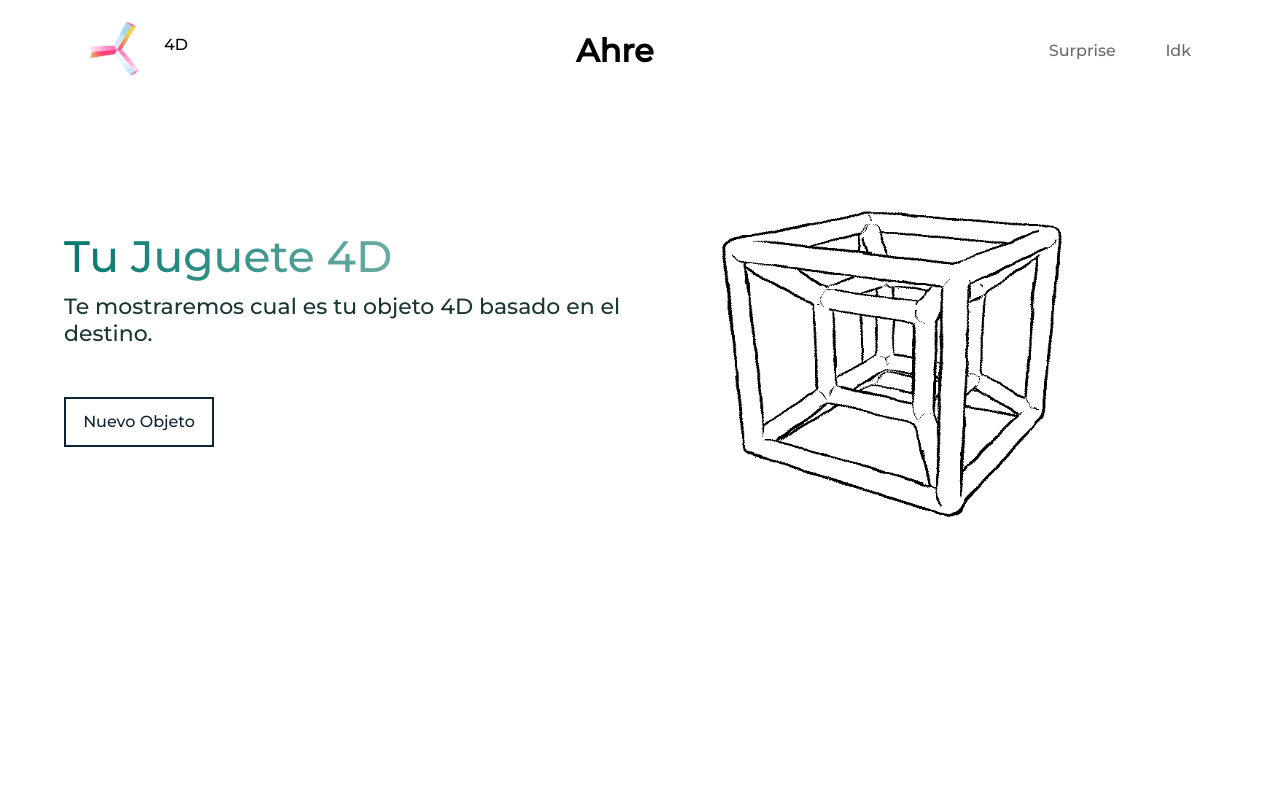
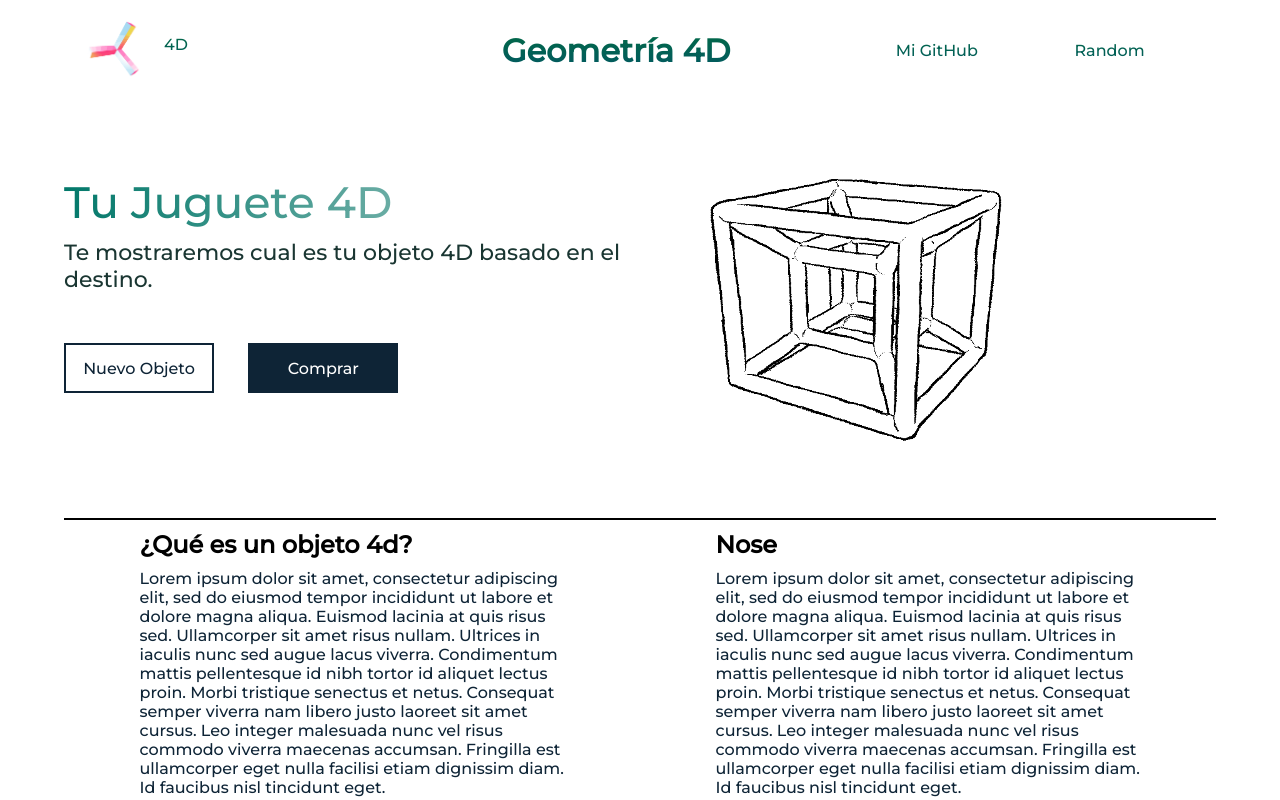
Before and after one commit to thelpix/1Pag.github.io, a plain HTML site: page index.html in a window 1280 px wide. Drawn offline with Linux system fonts and the light colour scheme.

Commit message:
He añadido texto
Añadi un cuerpo, unos links.

```diff
--- a/index.html
+++ b/index.html
@@ -18,11 +18,11 @@
             <img class="animated_gif" src="img/logo.gif" alt="logo">
             <h4 class="logo">4D</h4>
         </div>
-        <h1>Ahre</h1>
+        <h1>Geometría 4D</h1>
         <nav>
             <ul class="nav-links">
-                <li ><a class="nav-link" href="#">Surprise</a></li>
-                <li ><a class="nav-link" href="#">Idk</a></li>
+                <li ><a class="nav-link" href="https://github.com/thelpix/PrimerPag">Mi GitHub</a></li>
+                <li ><a class="nav-link" href="https://theuselessweb.com/">Random</a></li>
             </ul>
         </nav>
 
@@ -35,11 +35,22 @@
                   <p>Te mostraremos cual es tu objeto 4D basado en el destino.</p>
               </div>
               <button class="generar">Nuevo Objeto</button>
+              <button class="comprar">Comprar</button>
           </div>
            <div class="Geom">
                 <img src="img/gif/4dCube.gif" alt="4D Object">
            </div>
         </section>
+        <section class="bloque">
+            <div class="bloque-texto">
+                <h2 class="titulo1">¿Qué es un objeto 4d?</h2>
+                <p class="texto1">Lorem ipsum dolor sit amet, consectetur adipiscing elit, sed do eiusmod tempor incididunt ut labore et dolore magna aliqua. Euismod lacinia at quis risus sed. Ullamcorper sit amet risus nullam. Ultrices in iaculis nunc sed augue lacus viverra. Condimentum mattis pellentesque id nibh tortor id aliquet lectus proin. Morbi tristique senectus et netus. Consequat semper viverra nam libero justo laoreet sit amet cursus. Leo integer malesuada nunc vel risus commodo viverra maecenas accumsan. Fringilla est ullamcorper eget nulla facilisi etiam dignissim diam. Id faucibus nisl tincidunt eget.</p>
+            </div>
+            <div class="bloque-texto">
+                <h2 class="titulo1">Nose</h2>
+                 <p class="texto1">Lorem ipsum dolor sit amet, consectetur adipiscing elit, sed do eiusmod tempor incididunt ut labore et dolore magna aliqua. Euismod lacinia at quis risus sed. Ullamcorper sit amet risus nullam. Ultrices in iaculis nunc sed augue lacus viverra. Condimentum mattis pellentesque id nibh tortor id aliquet lectus proin. Morbi tristique senectus et netus. Consequat semper viverra nam libero justo laoreet sit amet cursus. Leo integer malesuada nunc vel risus commodo viverra maecenas accumsan. Fringilla est ullamcorper eget nulla facilisi etiam dignissim diam. Id faucibus nisl tincidunt eget.</p>
+            </div>
+        </section>
     </main>
 </body>
 
--- a/styles.css
+++ b/styles.css
@@ -12,7 +12,10 @@ header {
     width: 90%;
     margin: auto;
     height: 100px;
-    align-items: center
+    align-items: center;
+    background:linear-gradient( #02782F, #024B78 );
+    -webkit-background-clip: text;
+    -webkit-text-fill-color: transparent;
 }
 .logo-container,.nav-links, h1,.logo {
     display: flex;
@@ -27,10 +30,10 @@ header {
     margin: 20px
 }
 .logo-container{
-    flex: 0.8;
+    flex: 0.38;
 }
 h1 {
-    flex: 0.7;
+    flex: 0.3;
 }
 nav{
     flex: 0.3;
@@ -48,8 +51,9 @@ nav{
     display: flex;
     width: 90%;
     margin: auto;
-    min-height: 525px;
+    min-height: 420px;
     align-items: center;
+    border-bottom: 2px solid black;
 }
 .intro{
     flex: 1;
@@ -58,7 +62,7 @@ nav{
     flex:1;
 }
 .Geom img{
-    height: 350px;
+    height: 300px;
 }
 .intro-texto h2{
     font-size: 44px;
@@ -73,6 +77,7 @@ nav{
     color: #1a3632;
 }
 button {
+    justify-content: space-around;
     font-family: 'Montserrat', sans-serif;
 }
 .generar {
@@ -85,3 +90,36 @@ button {
     cursor: pointer;
     font-size: 16px;
 }
+.comprar{
+    margin: 0px 30px 0px 30px;
+    background: #0e2436;
+    color: white;
+    width: 150px;
+    height: 50px;
+    cursor: pointer;
+    font-size: 16px;
+    border: none;
+}
+
+.bloque {
+    display: flex;
+    width: 90%;
+    margin: auto;
+    margin-top: 10px;
+}
+
+
+
+.bloque-texto {
+  margin: auto;
+}
+
+.titulo1 {
+    margin-bottom: 10px;
+
+}
+
+.texto1 {
+    color: #0e2436;
+    width: 425px;
+}
```
